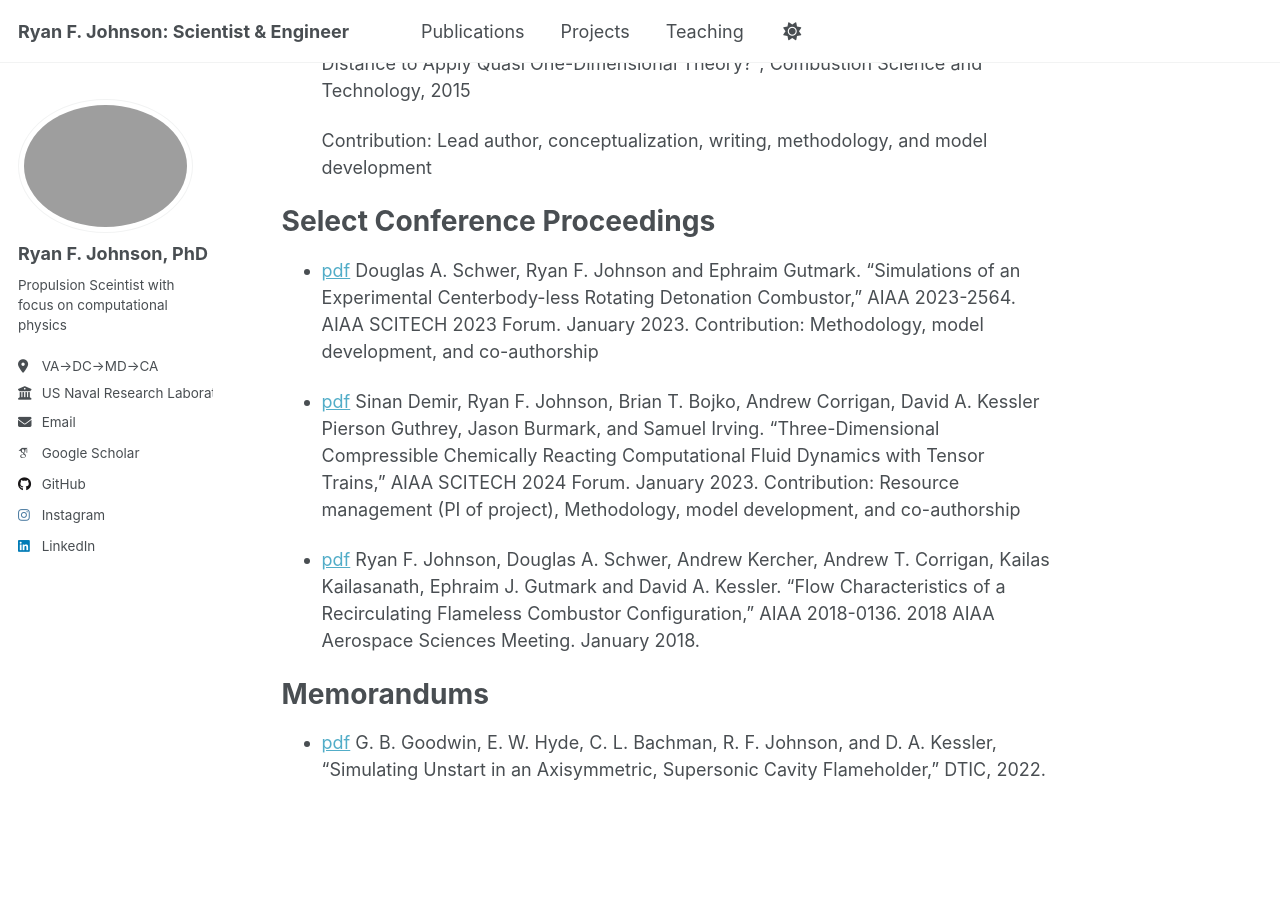
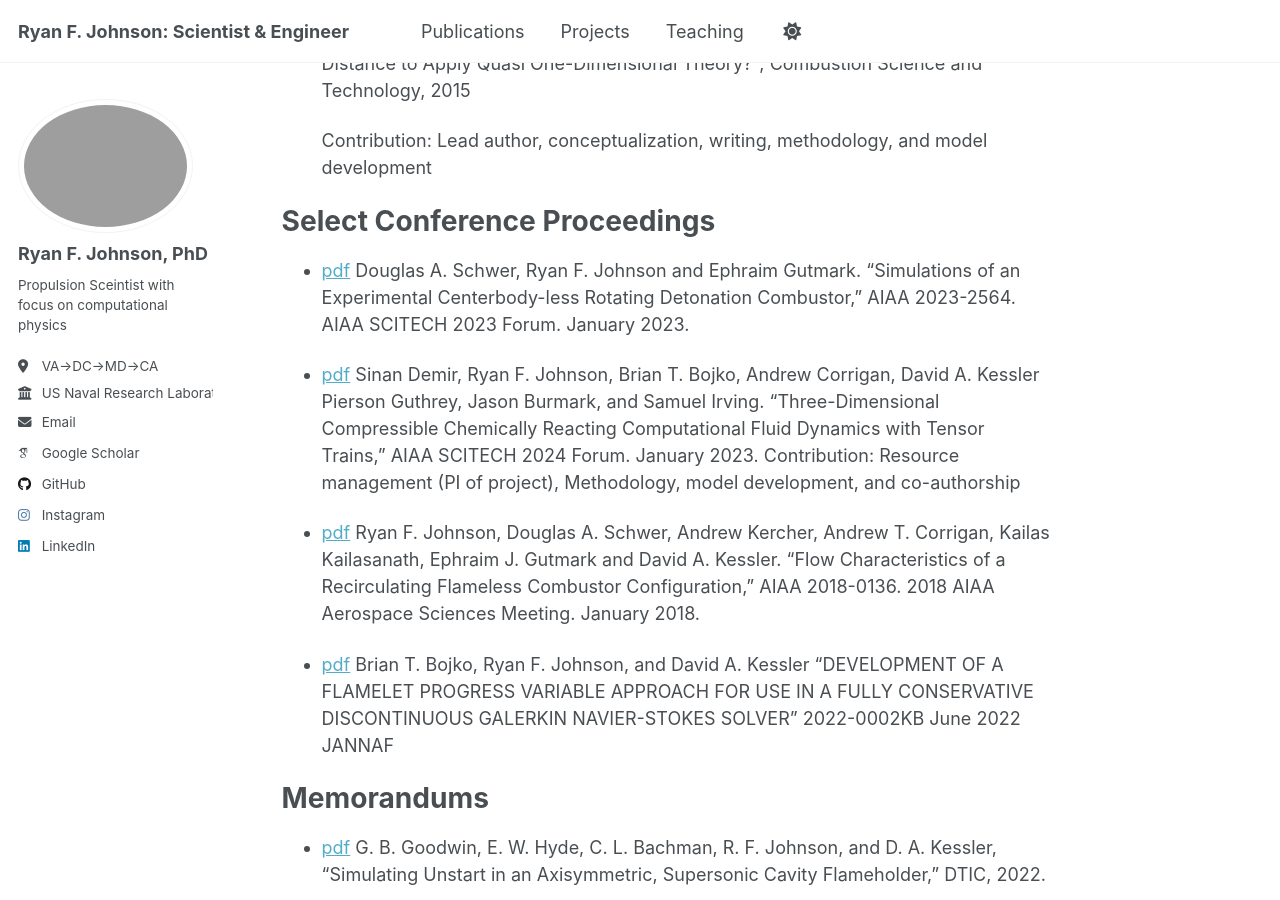
Before and after one commit to drryjoh/drryjoh.github.io, a Jekyll site: the page built from _pages/about.md, in a window 1280 px wide and 900 px high, scrolled down 3625 px. Built offline with Jekyll 4.4.1, drawn with Linux system fonts in a browser that asks for light colours; some web fonts are replaced; a script that is not in the unit is left out.

Commit message:
bojko FPV

```diff
--- a/_pages/about.md
+++ b/_pages/about.md
@@ -95,14 +95,14 @@ Select Conference Proceedings
 ======
 
 - [pdf](pdfs/schwer_rde.pdf) Douglas A. Schwer, Ryan F. Johnson and Ephraim Gutmark. "Simulations of an Experimental Centerbody-less Rotating Detonation Combustor," AIAA 2023-2564. AIAA SCITECH 2023 Forum. January 2023.
-    Contribution:  Methodology, model development, and co-authorship
-
 
 - [pdf](pdfs/sinan_TT.pdf) Sinan Demir, Ryan F. Johnson, Brian T. Bojko, Andrew Corrigan, David A. Kessler Pierson Guthrey, Jason Burmark, and Samuel Irving. "Three-Dimensional Compressible Chemically Reacting Computational Fluid Dynamics with Tensor Trains," AIAA SCITECH 2024 Forum. January 2023.
     Contribution:  Resource management (PI of project), Methodology, model development, and co-authorship
 
 - [pdf](pdfs/Joh_flameless.pdf) Ryan F. Johnson, Douglas A. Schwer, Andrew Kercher, Andrew T. Corrigan, Kailas Kailasanath, Ephraim J. Gutmark and David A. Kessler. "Flow Characteristics of a Recirculating Flameless Combustor Configuration," AIAA 2018-0136. 2018 AIAA Aerospace Sciences Meeting. January 2018.
 
+- [pdf](pdfs/bojko_FPV.pdf)  Brian T. Bojko, Ryan F. Johnson, and David A. Kessler "DEVELOPMENT OF A FLAMELET PROGRESS VARIABLE APPROACH FOR USE IN A FULLY CONSERVATIVE DISCONTINUOUS GALERKIN NAVIER-STOKES SOLVER" 2022-0002KB June 2022 JANNAF
+
 Memorandums
 ======
 
```
Also changed, not shown: 1 other file.
